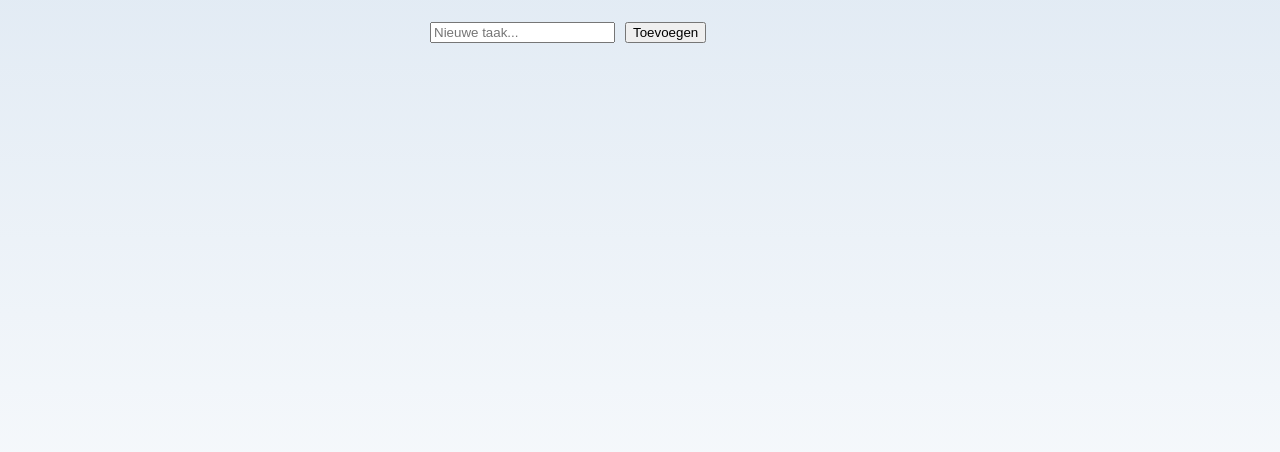
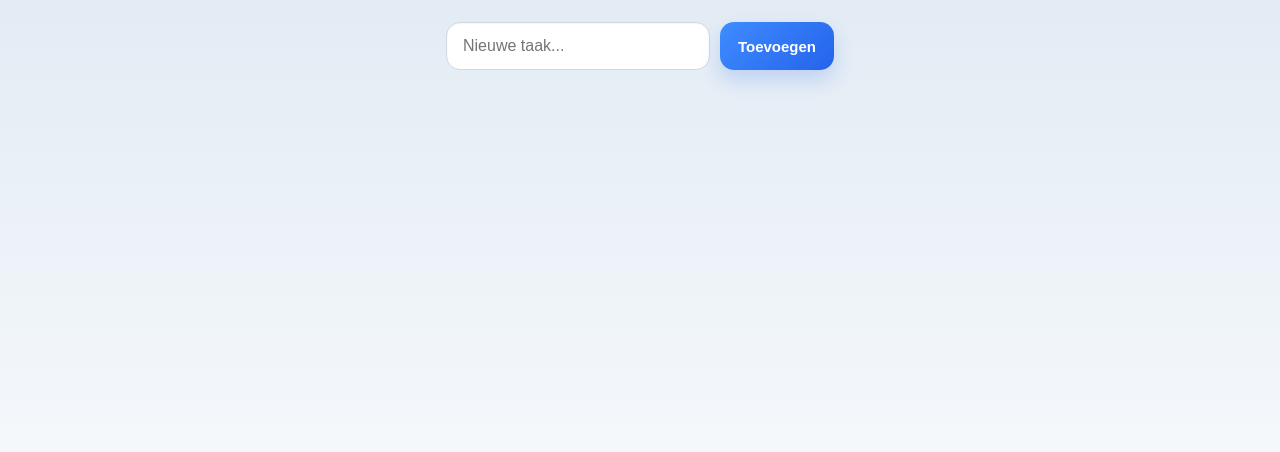
Before and after one commit to hwk246/iphone-todo-app, a plain HTML site: page index.html in a window 1280 px wide. Shown: the part 86-538 px from the top of the page. Drawn offline with Linux system fonts and the light colour scheme.

Commit message:
Add new css

```diff
--- a/style.css
+++ b/style.css
@@ -3,9 +3,11 @@ body {
   font-family: -apple-system, BlinkMacSystemFont, "Segoe UI", sans-serif;
   background: linear-gradient(to bottom, #dfe9f3, #ffffff);
   min-height: 100vh;
+  color: #111;
 }
 
 .app {
+  box-sizing: border-box;
   max-width: 420px;
   margin: 0 auto;
   padding: 24px 16px 40px;
@@ -24,4 +26,53 @@ h1 {
   margin-bottom: 20px;
 }
 
-input {
+.todo-input input {
+  flex: 1;
+  border: 1px solid #cfd8e3;
+  border-radius: 14px;
+  padding: 14px 16px;
+  font-size: 16px;
+  background: #ffffff;
+  box-shadow: inset 0 1px 2px rgba(0, 0, 0, 0.04);
+  outline: none;
+}
+
+.todo-input input:focus {
+  border-color: #4f8cff;
+  box-shadow: 0 0 0 3px rgba(79, 140, 255, 0.16);
+}
+
+.todo-input button {
+  border: none;
+  border-radius: 14px;
+  padding: 14px 18px;
+  font-size: 15px;
+  font-weight: 600;
+  color: #ffffff;
+  background: linear-gradient(135deg, #3f8cff, #2563eb);
+  cursor: pointer;
+  transition: transform 0.15s ease, box-shadow 0.15s ease;
+  box-shadow: 0 10px 20px rgba(37, 99, 235, 0.2);
+}
+
+.todo-input button:hover {
+  transform: translateY(-1px);
+}
+
+.todo-input button:active {
+  transform: translateY(0);
+  box-shadow: 0 6px 12px rgba(37, 99, 235, 0.18);
+}
+
+#taskList {
+  margin: 0;
+  padding-left: 22px;
+}
+
+#taskList li {
+  margin-bottom: 12px;
+  padding: 14px 16px;
+  border-radius: 16px;
+  background: rgba(255, 255, 255, 0.78);
+  box-shadow: 0 8px 24px rgba(15, 23, 42, 0.08);
+}
```
